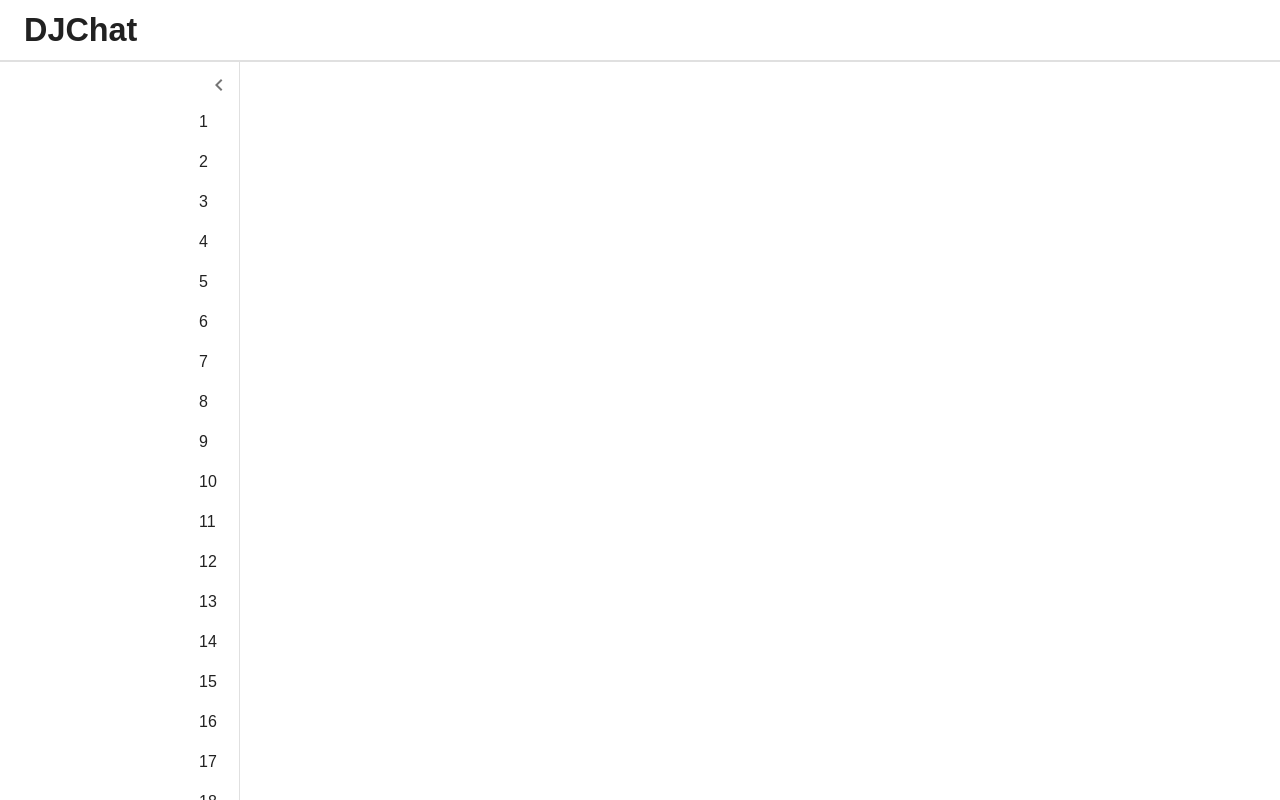
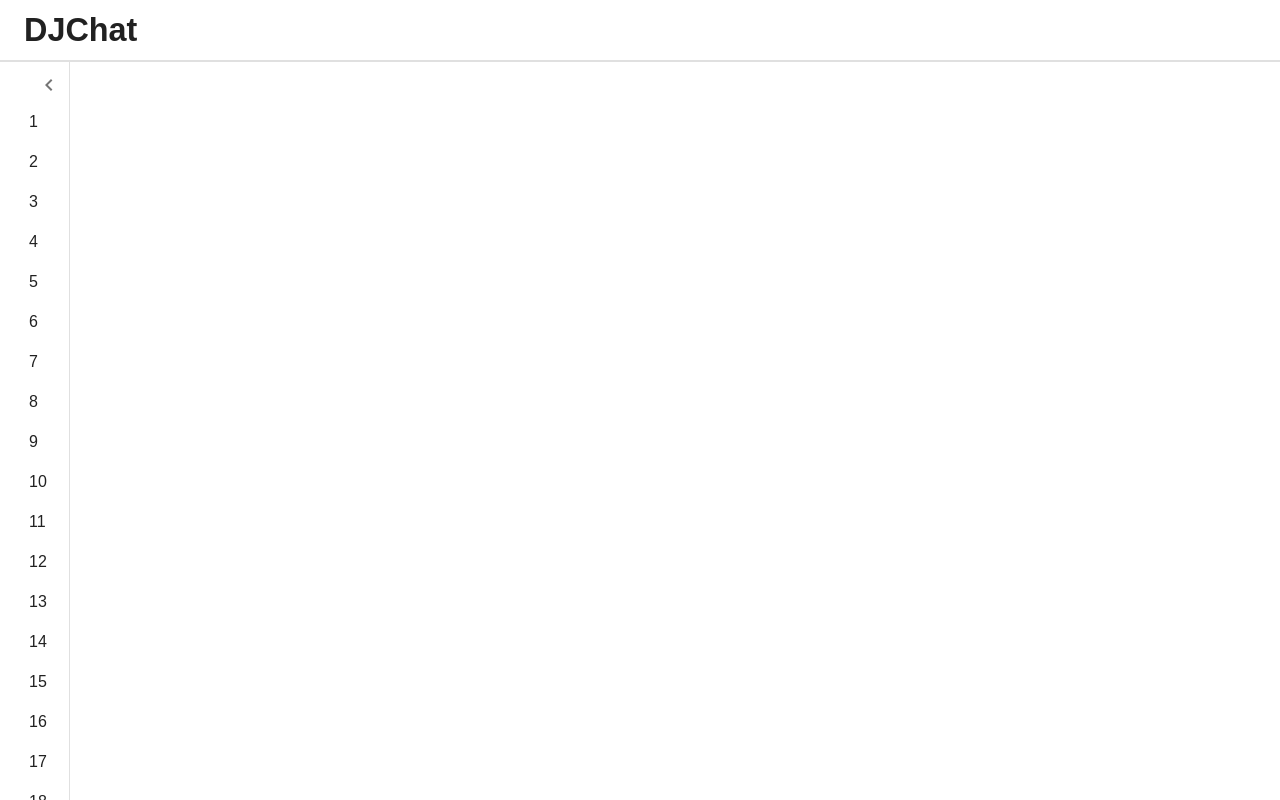
Before and after one commit to bachngo2000/DJChat, a React (Vite) app in the folder reactchat/: page / in a window 1280 px wide. Built offline with nearby package versions, Linux system fonts and the light colour scheme; the HTML template or start-up script is replaced by a standard one.

Commit message:
finished templating primary draw component

```diff
--- a/reactchat/src/components/PrimaryDraw/DrawToggle.tsx
+++ b/reactchat/src/components/PrimaryDraw/DrawToggle.tsx
@@ -1,14 +1,21 @@
-import { ChevronLeft } from "@mui/icons-material";
+import { ChevronLeft, ChevronRight } from "@mui/icons-material";
 import { Box, IconButton } from "@mui/material"
+import React from "react";
 
-const DrawerToggle = () => {
+type Props = {
+    open: boolean,
+    handleDrawerClose:() => void,
+    handleDrawerOpen:() => void,
+
+};
+const DrawerToggle: React.FC<Props> = ({open, handleDrawerClose, handleDrawerOpen}) => {
     return(
-        <Box>
-            <IconButton sx={{height: "50px", display: "flex", alignItems: "center", justifyContent: "center",  }}>
-                <ChevronLeft/>
+        <Box sx={{height: "50px", display: "flex", alignItems: "center", justifyContent: "center"}}>
+            <IconButton onClick={open ? handleDrawerClose : handleDrawerOpen}>
+                {open ? <ChevronLeft/> : <ChevronRight/>}
             </IconButton>
         </Box>
-    )
-}
+    );
+};
 
 export default DrawerToggle;
--- a/reactchat/src/pages/templates/PrimaryDraw.tsx
+++ b/reactchat/src/pages/templates/PrimaryDraw.tsx
@@ -1,7 +1,8 @@
-import { Box, Drawer, Typography, useMediaQuery } from "@mui/material"
+import { Box, Typography, useMediaQuery, styled } from "@mui/material"
 import { useEffect, useState } from "react"
 import { useTheme } from "@mui/material/styles";
 import DrawerToggle from "../../components/PrimaryDraw/DrawToggle";
+import MuiDrawer from "@mui/material/Drawer";
 
 const PrimaryDraw = () => {
 
@@ -10,6 +11,38 @@
     const below600 = useMediaQuery("(max-width: 599px)");
 
     const [open, setOpen] = useState(!below600);
+
+    const openedMixin = () => ({
+        transition: theme.transitions.create("width", {
+            easing: theme.transitions.easing.sharp,
+            duration: theme.transitions.duration.enteringScreen,
+        }),
+        overFlowX: "hidden",
+        width: theme.primaryDraw.closed,
+    });
+
+    const closedMixin = () => ({
+        transition: theme.transitions.create("width", {
+            easing: theme.transitions.easing.sharp,
+            duration: theme.transitions.duration.enteringScreen,
+        }),
+        overFlowX: "hidden",
+    });
+
+    const Drawer = styled(MuiDrawer, {})(({theme, open}) => ({
+
+        width: theme.primaryDraw.width,
+        whiteSpace: "nowrap",
+        boxSizing: "border-box",
+        ...(open && {
+            ...openedMixin(),
+            "& .MuiDrawer-paper": openedMixin(),
+        }),
+        ...(!open && {
+            ...openedMixin(),
+            "& .MuiDrawer-paper": closedMixin(),
+        }),
+    }));
 
     useEffect(() => {
         setOpen(!below600)
@@ -36,7 +69,7 @@
         >
             <Box>
                 <Box sx = {{position: "absolute", top: 0, right: 0, p: 0, width: open ? "auto" : "100%"}}>
-                    <DrawerToggle/>
+                    <DrawerToggle open={open} handleDrawerClose={handleDrawerClose} handleDrawerOpen={handleDrawerOpen} />
                     {[...Array(50)].map((_, i) => (
                         <Typography key={i} paragraph>
                             {i + 1}
```
